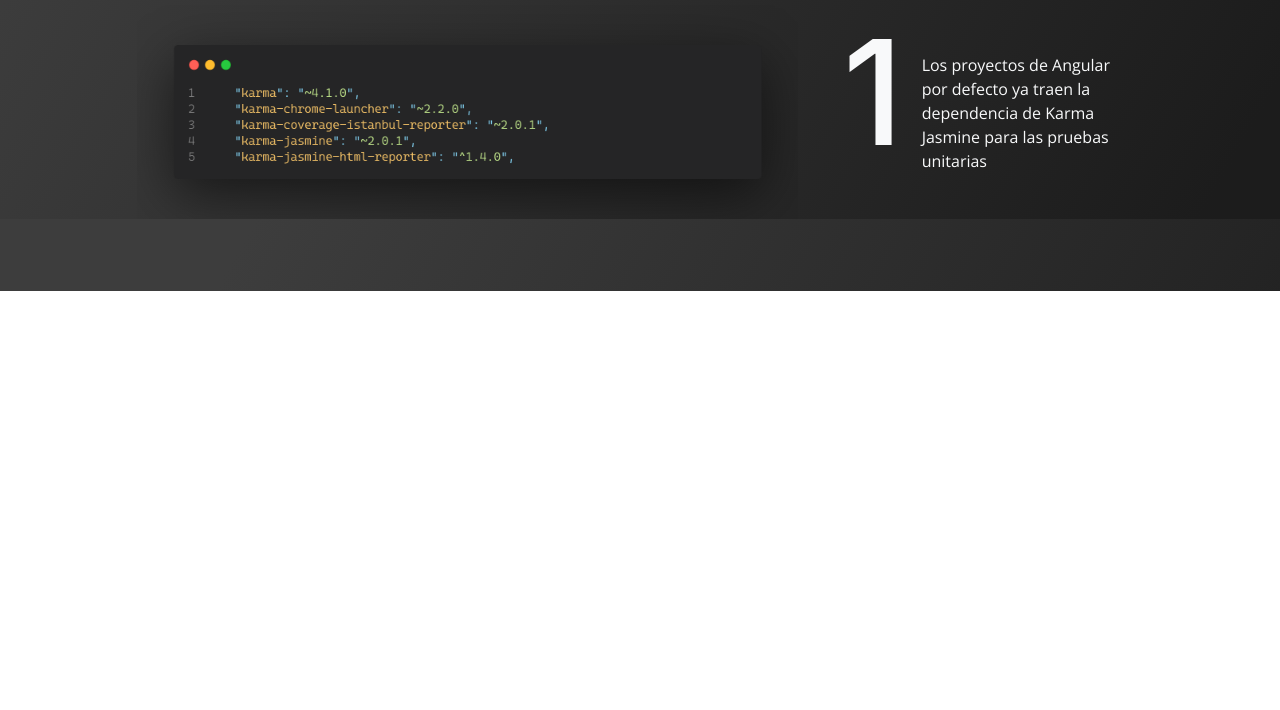
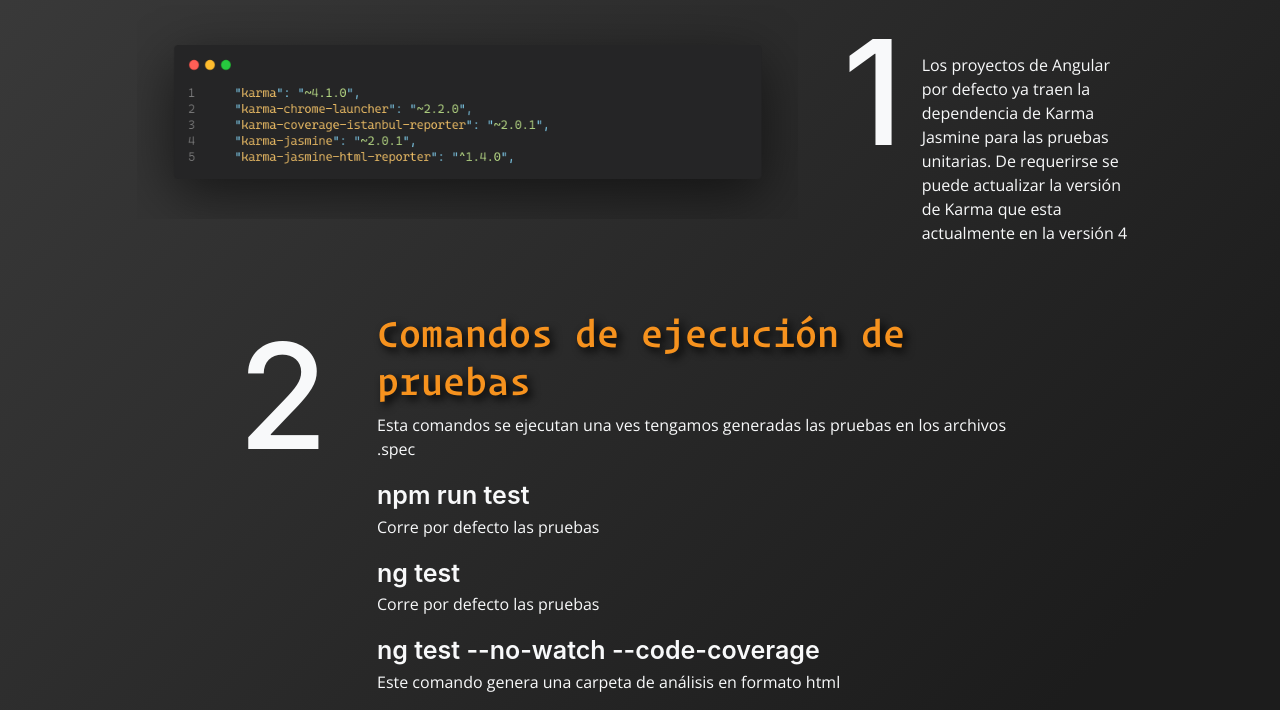
Before and after one commit to 2014maximo/templates, a plain HTML site: page componentes/menu/ANGULAR/angular_post_002.html in a window 1280 px wide. Shown: the part 509-1219 px from the top of the page. Before the commit the page ends 800 px from the top, so only its background shows below. Drawn offline with nearby package versions, Linux system fonts and the light colour scheme; files whose address does not match are found by name; a web font is replaced by a local one.

Commit message:
Cambios lecales

```diff
--- a/componentes/menu/ANGULAR/angular_post_002.html
+++ b/componentes/menu/ANGULAR/angular_post_002.html
@@ -69,12 +69,34 @@
                     </div>
                     <div class="col-md-9">
                         <p class="text-light tituloUno fw-3 mt-5">
-                        Los proyectos de Angular por defecto ya traen la dependencia de Karma Jasmine para las pruebas unitarias
+                            Los proyectos de Angular por defecto ya traen la dependencia de Karma Jasmine para las pruebas unitarias. De requerirse se puede actualizar la versión de Karma que esta actualmente en la versión 4
                         </p>
                     </div>
                 </div>
-
             </div>
+        </div>
+        <div class="row mt-5">
+            <div class="col-md-1"></div>
+            <div class="col-md-10">
+                <div class="row">
+                    <div class="col-md-2">
+                        <h2 class="titleBig text-light">2</h2>
+                    </div>
+                    <div class="col-md-10">
+                        <h3 class="subTituloPost">Comandos de ejecución de pruebas</h3>
+                        <p class="text-light tituloUno fw-3 mt-2">
+                            Esta comandos se ejecutan una ves tengamos generadas las pruebas en los archivos .spec
+                        </p>
+                        <p class="text-light fs-25 fw-6 mb-0">npm run test</p>
+                        <p class="text-light fuenteUno fw-3">Corre por defecto las pruebas</p>
+                        <p class="text-light fs-25 fw-6 mb-0">ng test</p>
+                        <p class="text-light fuenteUno fw-3">Corre por defecto las pruebas</p>
+                        <p class="text-light fs-25 fw-6 mb-0">ng test --no-watch --code-coverage</p>
+                        <p class="text-light fuenteUno fw-3">Este comando genera una carpeta de análisis en formato html</p>
+                    </div>
+                </div>
+            </div>
+            <div class="col-md-1"></div>
         </div>
 
     </div>
--- a/styles/css/style.css
+++ b/styles/css/style.css
@@ -110,6 +110,9 @@ a:hover {
  .fs-18 {
    font-size: 18px !important;
  }
+ .fs-25{
+    font-size: 25px !important;
+ }
  .fs-40{
    font-size: 40px !important;
  }
```
Also changed, not shown: index.html (+12 -0 lines), componentes/menu/GIT/git_post_001.html (renamed from componentes/GIT/git_post_001.html), styles/assets/icon/GitHub-Logo.png (added). Lines whose indentation alone changed are shown as unchanged.
